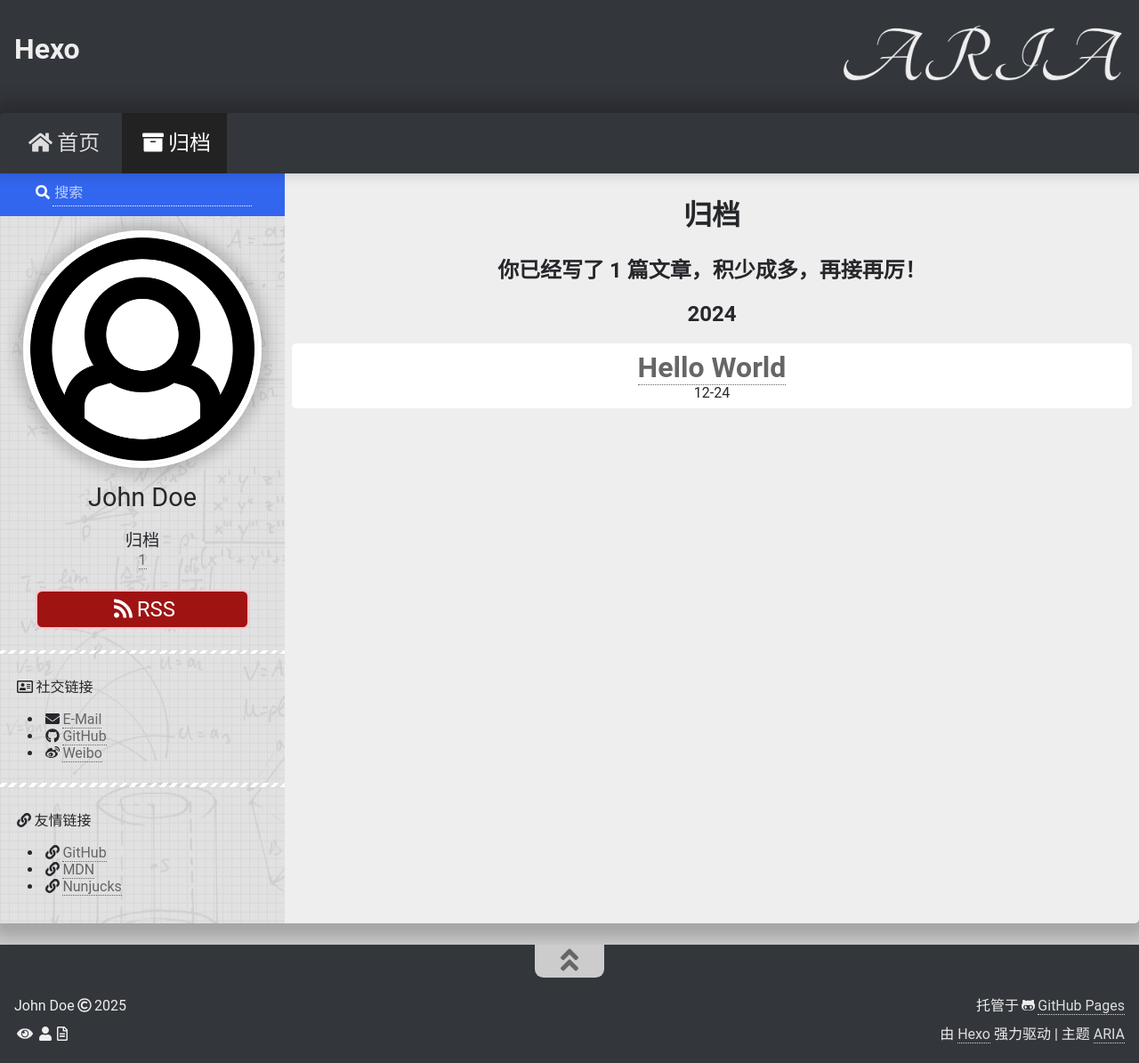
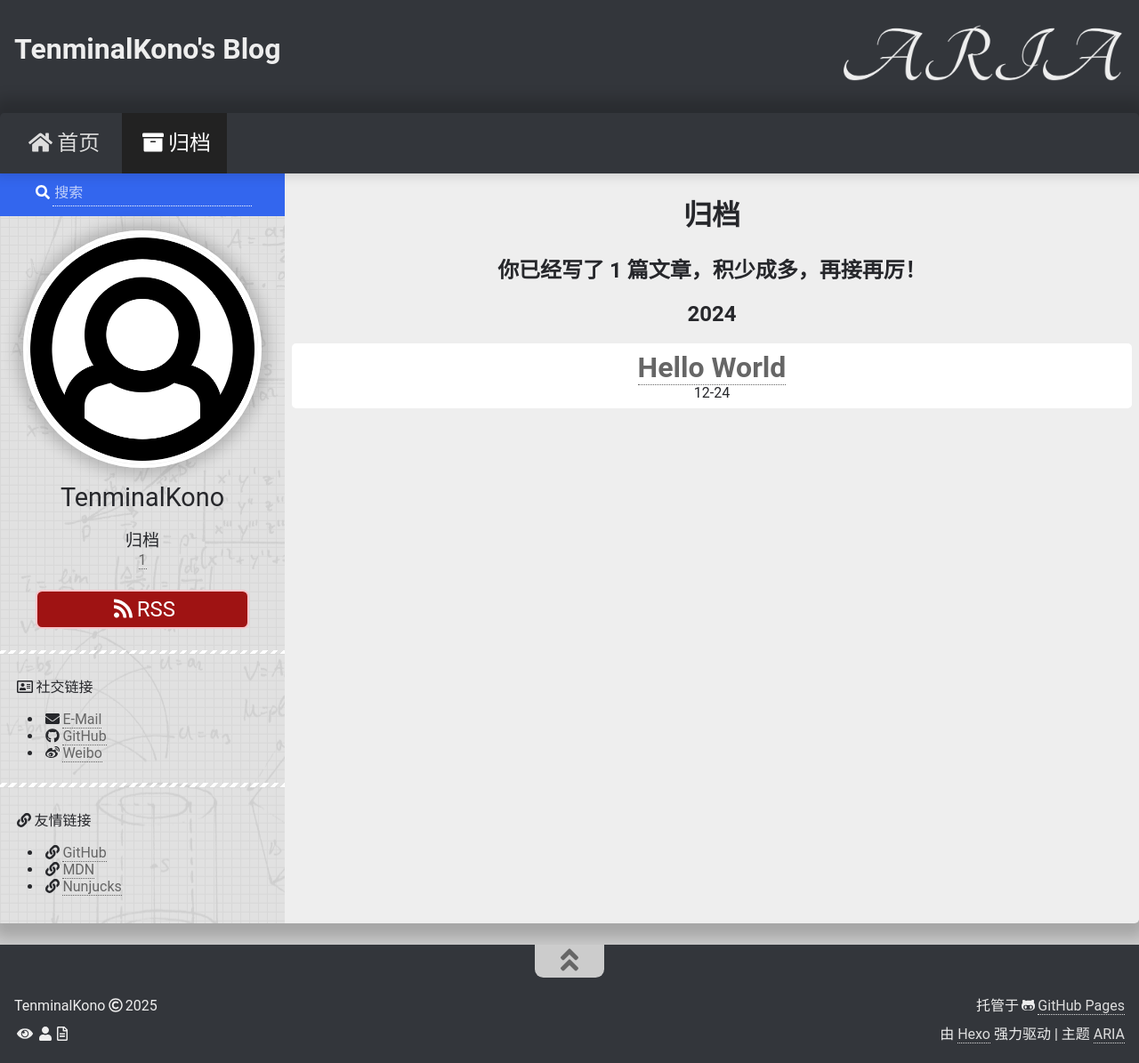
Before and after one commit to TenminalKono/TenminalKono.github.io, a plain HTML site: page archives/index.html in a window 1280 px wide. Shown: the whole page at 89% size. Drawn offline with Linux system fonts and the light colour scheme; some packages are replaced by stand-ins of ours; a script that the page names is missing.

Commit message:
Site updated: 2025-04-26 23:00:24

```diff
--- a/archives/index.html
+++ b/archives/index.html
@@ -35,7 +35,7 @@
     <meta name="msapplication-config" content="/favicons/browserconfig.xml">
 
 
-    <link rel="alternate" href="/atom.xml" title="Hexo" type="application/atom+xml" />
+    <link rel="alternate" href="/atom.xml" title="TenminalKono's Blog" type="application/atom+xml" />
 
 
     <link rel="shortcut icon" type="image/x-icon" href="/favicons/favicon.ico">
@@ -157,7 +157,7 @@
     </script>
 
     <script defer type="text/javascript" src="/js/custom.js"></script>
-    <title>归档 | Hexo</title>
+    <title>归档 | TenminalKono's Blog</title>
   <meta name="generator" content="Hexo 7.3.0"></head>
   <body itemscope itemtype="http://schema.org/WebPage" lang="zh_CN"  data-spy="scroll" data-target=".list-group">
 
@@ -165,7 +165,7 @@
   <div class="container">
     <div class="header-container">
       <div class="header-title">
-        <h1 class="title"><a href="/">Hexo</a></h1>
+        <h1 class="title"><a href="/">TenminalKono's Blog</a></h1>
         <h2 class="subtitle"></h2>
       </div>
 
@@ -238,9 +238,9 @@
 
 <div class="info sidebar-item" id="info">
 
-  <img class="author-avatar" src="/images/avatar.png" alt="John Doe">
+  <img class="author-avatar" src="/images/avatar.png" alt="TenminalKono">
 
-  <h1 class="author-name">John Doe</h1>
+  <h1 class="author-name">TenminalKono</h1>
   <h2 class="author-description"></h2>
   <div class="site-count">
 
@@ -311,7 +311,7 @@
     <div class="footer-container">
       <div class="footer-left">
         <div class="copyright">
-          <span class="author">John Doe</span><span class="year"><i class="far fa-copyright"></i>2025</span>
+          <span class="author">TenminalKono</span><span class="year"><i class="far fa-copyright"></i>2025</span>
         </div>
 
         <div class="busuanzi">
--- a/atom.xml
+++ b/atom.xml
@@ -1,6 +1,6 @@
 <?xml version="1.0" encoding="utf-8"?>
 <feed xmlns="http://www.w3.org/2005/Atom">
-  <title>Hexo</title>
+  <title>TenminalKono&#39;s Blog</title>
 
 
   <link href="http://example.com/atom.xml" rel="self"/>
@@ -10,7 +10,7 @@
   <id>http://example.com/</id>
 
   <author>
-    <name>John Doe</name>
+    <name>TenminalKono</name>
 
   </author>
 
```
Also changed, not shown: 2024/12/24/hello-world/index.html (+8 -8 lines), archives/2024/12/index.html (+6 -6 lines), archives/2024/index.html (+6 -6 lines), index.html (+8 -8 lines).
